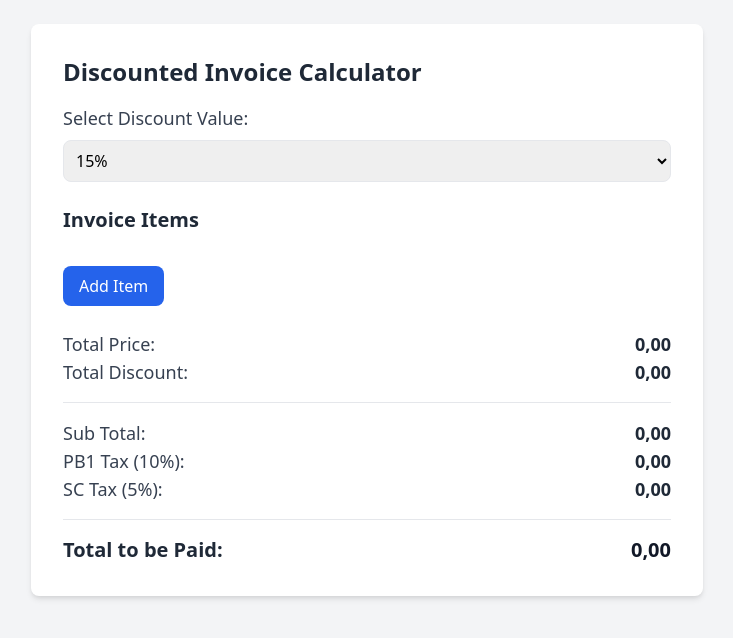
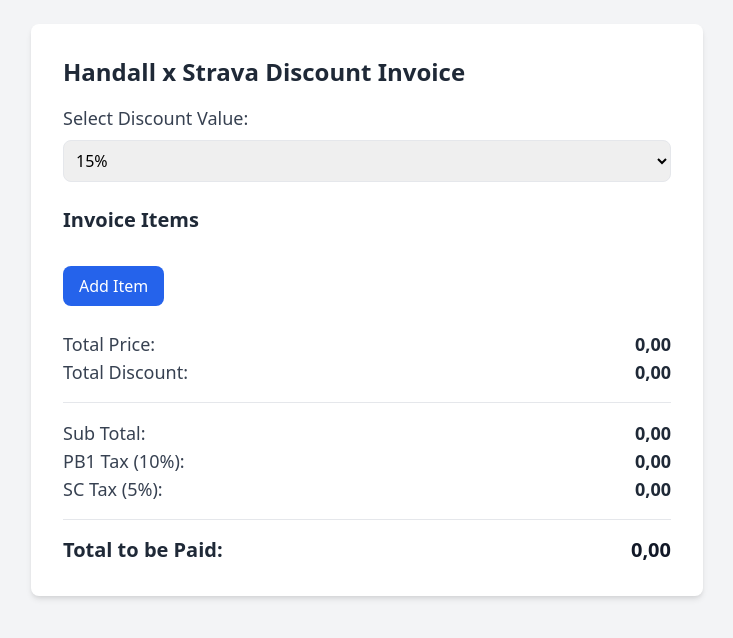
Before and after one commit to dyingAngel/handallDiscount, a plain HTML site: page index.html in a window 1280 px wide. Shown: the whole page, without its empty margins (273-1006 px from the left). Drawn offline with nearby package versions, Linux system fonts and the light colour scheme.

Commit message:
Update index.html
change title

```diff
--- a/index.html
+++ b/index.html
@@ -3,12 +3,12 @@
 <head>
     <meta charset="UTF-8">
     <meta name="viewport" content="width=device-width, initial-scale=1.0">
-    <title>Responsive Discounted Invoice Calculator</title>
+    <title>Handall x Strava Discount Invoice</title>
     <link href="https://cdn.jsdelivr.net/npm/tailwindcss@2.2.19/dist/tailwind.min.css" rel="stylesheet">
 </head>
 <body class="bg-gray-100 p-6">
     <div class="max-w-2xl mx-auto bg-white p-8 rounded-lg shadow-md">
-        <h1 class="text-2xl font-bold mb-4 text-gray-800">Discounted Invoice Calculator</h1>
+        <h1 class="text-2xl font-bold mb-4 text-gray-800">Handall x Strava Discount Invoice</h1>
 
         <div class="mb-6">
             <label for="discount" class="block text-lg font-medium text-gray-700 mb-2">Select Discount Value:</label>
```
